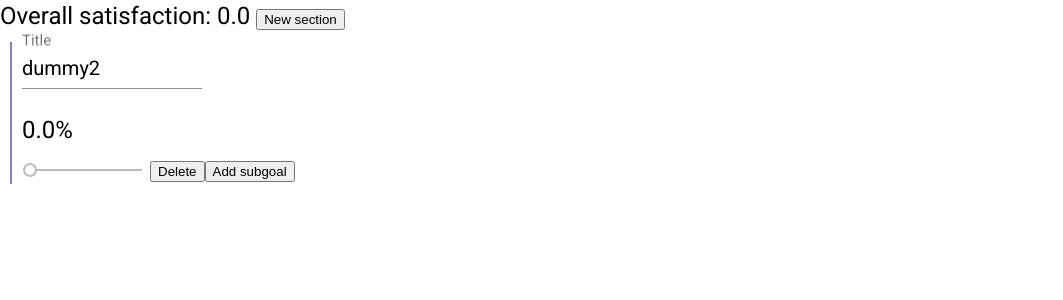
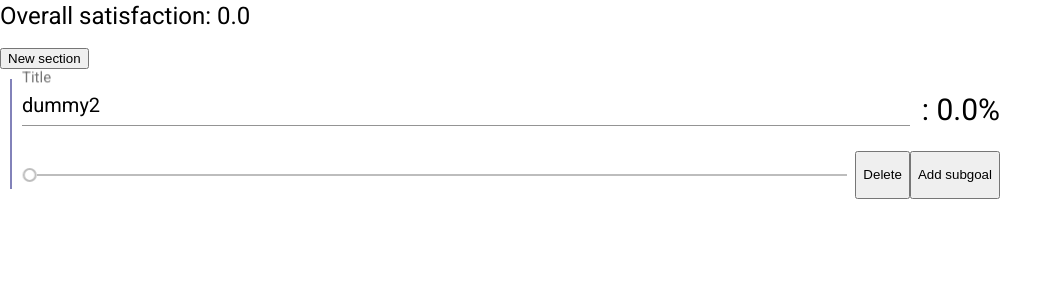
Before and after one commit to samgiz/goal_satisfaction_tracker, an Angular app: page / in a window 1280 px wide. Shown: the top 300 px of the page, without its empty margins (0-1063 px from the left). Built offline with nearby package versions, Linux system fonts and the light colour scheme.

Commit message:
Add CSS so it looks good

```diff
--- a/src/app/app.component.css
+++ b/src/app/app.component.css
@@ -0,0 +1,3 @@
+app-goal-section{
+  width: 500px;
+}
--- a/src/app/components/goal-section/goal-section.component.css
+++ b/src/app/components/goal-section/goal-section.component.css
@@ -0,0 +1,3 @@
+.goalSection{
+  max-width: 1000px;
+}
--- a/src/app/components/goal-section/goal-section.component.html
+++ b/src/app/components/goal-section/goal-section.component.html
@@ -1,4 +1,5 @@
-<h1>Overall satisfaction: {{dummy_goal.value.toFixed(1)}}
+<div class="goalSection">
+  <h1>Overall satisfaction: {{dummy_goal.value.toFixed(1)}}</h1>
   <button (click)="addGoal()">New section</button>
   <app-goal
     *ngFor="let goal of dummy_goal.subgoals"
@@ -7,3 +8,4 @@
     (updateValue)="updateOverallSatisfaction()"
   >
   </app-goal>
+</div>
--- a/src/app/components/goal/goal.component.css
+++ b/src/app/components/goal/goal.component.css
@@ -1,13 +1,38 @@
 mat-form-field {
   margin-right: 12px;
   font-size: 20px;
+  flex: auto;
 }
 .everything {
   display: flex;
-  flex-direction: horizontal;
+  flex-direction: row;
+  justify-content: flex-start;
+  width: auto;
+}
+mat-slider{
+  flex:auto;
+}
+.sliderArea{
+  display: flex;
+  flex-direction: row;
+}
+.not_padding{
+  flex:auto;
 }
 .padding {
   background-color: rgb(130, 130, 185);
   width: 2px;
   margin: 10px;
 }
+.titleArea {
+  display: flex;
+  flex: auto;
+  flex-direction: row;
+  align-items: center;
+}
+.title{
+  font-size: 30px;
+}
+textarea{
+  display: flex;
+}
--- a/src/app/components/goal/goal.component.html
+++ b/src/app/components/goal/goal.component.html
@@ -1,6 +1,6 @@
 <div class="everything">
   <div class="padding"></div>
-  <div>
+  <div class="not_padding">
     <!-- Text field that holds the goal title -->
     <div class="titleArea">
       <mat-form-field>
@@ -11,8 +11,9 @@
                   cdkAutosizeMaxRows="10"
                   [(ngModel)]="goal.title"></textarea>
       </mat-form-field>
-      <div>{{goal.value.toFixed(1)}}%</div>
+      <div class="title">: {{goal.value.toFixed(1)}}%</div>
     </div>
+    <div class="sliderArea">
       <mat-slider
         min="0"
         max="100"
@@ -23,6 +24,7 @@
       ></mat-slider>
       <button (click)="requestDelete()">Delete</button>
       <button (click)="addSubgoal()">Add subgoal</button>
+    </div>
     <!-- TODO: add a vertical line for each indentation level -->
     <div class ="subgoals">
       <app-goal-deleter [goal]="goal">
```
Lines whose indentation alone changed are shown as unchanged.
